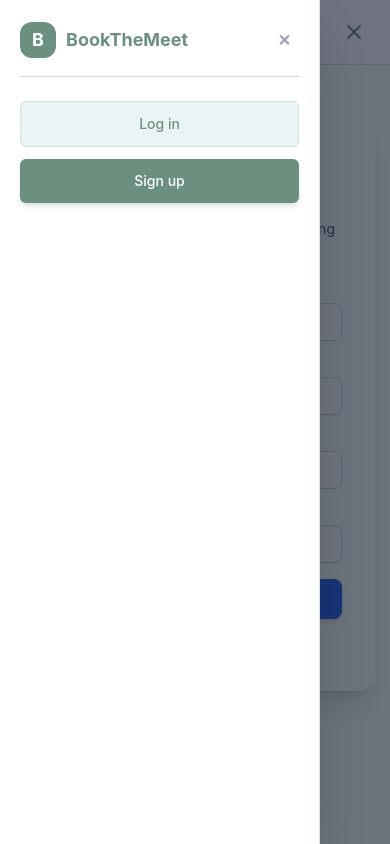
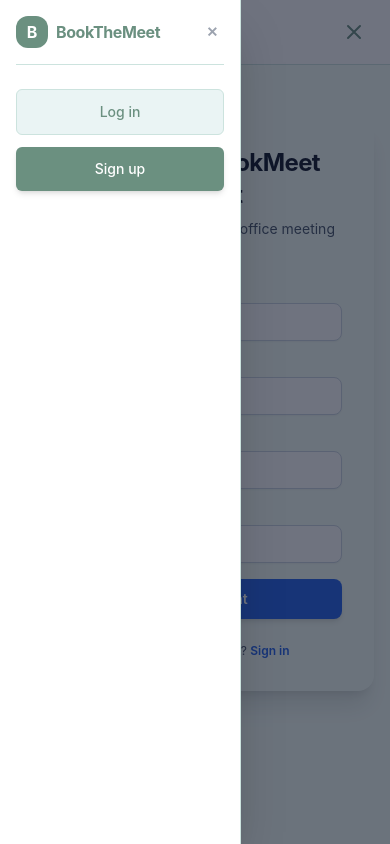
Before and after one commit to 16bitSega/book-the-meet, a Next.js app: page /register in a window 390 px wide. Both pictures are taken after a click on the button "Toggle Navigation Menu". Built offline with nearby package versions, Linux system fonts and the light colour scheme; no server answers.

Commit message:
feat(ui): update slot hover to target individual cells and implement Golden Ratio mobile side menu with tap-outside backdrop

```diff
--- a/src/components/Navbar.tsx
+++ b/src/components/Navbar.tsx
@@ -164,22 +164,26 @@
         </div>
       </div>
 
-      {/* Render Mobile Side Drawer via React Portal directly into document.body */}
+      {/* Render Golden Ratio Mobile Side Drawer via React Portal directly into document.body */}
       {isMobileMenuOpen && mounted && createPortal(
-        <div className="md:hidden fixed inset-0 z-[100] bg-slate-900/60 backdrop-blur-xs flex justify-start animate-in fade-in duration-200">
-          <div className="w-80 max-w-[85vw] bg-white h-[100dvh] shadow-2xl p-5 flex flex-col justify-between border-r border-[var(--color-frozen-water)] overflow-y-auto">
+        <div className="md:hidden fixed inset-0 z-[100] flex animate-in fade-in duration-200">
+          {/* Part A: Active Side Menu (Golden Ratio width: 61.8vw) */}
+          <div className="w-[61.8vw] max-w-xs bg-white h-[100dvh] shadow-2xl p-4 sm:p-5 flex flex-col justify-between border-r border-[var(--color-frozen-water)] overflow-y-auto relative z-10">
             <div className="space-y-6">
               {/* Header inside drawer */}
               <div className="flex justify-between items-center pb-4 border-b border-[var(--color-frozen-water)]">
-                <div className="flex items-center gap-2.5">
-                  <div className="w-9 h-9 rounded-xl bg-[var(--color-jungle-teal)] flex items-center justify-center text-white font-bold text-lg shadow-xs">
+                <div className="flex items-center gap-2 sm:gap-2.5">
+                  <div className="w-8 h-8 sm:w-9 sm:h-9 rounded-xl bg-[var(--color-jungle-teal)] flex items-center justify-center text-white font-bold text-base sm:text-lg shadow-xs">
                     B
                   </div>
-                  <span className="font-bold text-lg text-[var(--color-jungle-teal)]">BookTheMeet</span>
+                  <span className="font-bold text-base sm:text-lg text-[var(--color-jungle-teal)] tracking-tight">
+                    BookTheMeet
+                  </span>
                 </div>
                 <button
                   onClick={() => setIsMobileMenuOpen(false)}
-                  className="p-2 rounded-lg text-gray-400 hover:text-gray-600 font-bold text-base"
+                  className="p-1.5 rounded-lg text-gray-400 hover:text-gray-600 font-bold text-sm"
+                  title="Close menu"
                 >
                   ✕
                 </button>
@@ -192,13 +196,13 @@
                   <Link
                     href="/"
                     onClick={() => setIsMobileMenuOpen(false)}
-                    className={`flex items-center gap-3 px-4 py-3 rounded-xl font-bold text-sm transition-colors ${
+                    className={`flex items-center gap-3 px-3.5 py-3 rounded-xl font-bold text-xs sm:text-sm transition-colors ${
                       pathname === "/"
                         ? "bg-[var(--color-jungle-teal)] text-white shadow-xs"
                         : "text-gray-700 bg-[var(--color-azure-mist)]/50 hover:bg-[var(--color-azure-mist)]"
                     }`}
                   >
-                    <svg className="w-5 h-5" fill="none" stroke="currentColor" viewBox="0 0 24 24">
+                    <svg className="w-4 h-4 sm:w-5 sm:h-5" fill="none" stroke="currentColor" viewBox="0 0 24 24">
                       <path strokeLinecap="round" strokeLinejoin="round" strokeWidth="2" d="M8 7V3m8 4V3m-9 8h10M5 21h14a2 2 0 002-2V7a2 2 0 00-2-2H5a2 2 0 00-2 2v12a2 2 0 002 2z" />
                     </svg>
                     Schedule Grid
@@ -206,13 +210,13 @@
                   <Link
                     href="/my-bookings"
                     onClick={() => setIsMobileMenuOpen(false)}
-                    className={`flex items-center gap-3 px-4 py-3 rounded-xl font-bold text-sm transition-colors ${
+                    className={`flex items-center gap-3 px-3.5 py-3 rounded-xl font-bold text-xs sm:text-sm transition-colors ${
                       pathname === "/my-bookings"
                         ? "bg-[var(--color-jungle-teal)] text-white shadow-xs"
                         : "text-gray-700 bg-[var(--color-azure-mist)]/50 hover:bg-[var(--color-azure-mist)]"
                     }`}
                   >
-                    <svg className="w-5 h-5" fill="none" stroke="currentColor" viewBox="0 0 24 24">
+                    <svg className="w-4 h-4 sm:w-5 sm:h-5" fill="none" stroke="currentColor" viewBox="0 0 24 24">
                       <path strokeLinecap="round" strokeLinejoin="round" strokeWidth="2" d="M9 5H7a2 2 0 00-2 2v12a2 2 0 002 2h10a2 2 0 002-2V7a2 2 0 00-2-2h-2M9 5a2 2 0 002 2h2a2 2 0 002-2M9 5a2 2 0 002-2h2a2 2 0 002 2" />
                     </svg>
                     My Bookings
@@ -241,7 +245,7 @@
             {/* Mobile User Footer Info & Logout */}
             {user && (
               <div className="pt-4 border-t border-[var(--color-frozen-water)] space-y-3 mt-6">
-                <div className="bg-[var(--color-azure-mist)] p-3.5 rounded-xl border border-[var(--color-frozen-water)]">
+                <div className="bg-[var(--color-azure-mist)] p-3 rounded-xl border border-[var(--color-frozen-water)]">
                   <p className="text-xs font-bold text-gray-900">{user.name || user.email}</p>
                   <p className="text-[11px] text-gray-500 truncate">{user.email}</p>
                   {!user.isEmailVerified && (
@@ -262,6 +266,13 @@
               </div>
             )}
           </div>
+
+          {/* Part B: Outside Backdrop (Golden Ratio width: 38.2vw) - Tap outside to close, no cross icon */}
+          <div
+            onClick={() => setIsMobileMenuOpen(false)}
+            className="flex-1 bg-slate-900/60 backdrop-blur-xs cursor-pointer h-[100dvh]"
+            aria-label="Close menu backdrop"
+          />
         </div>,
         document.body
       )}
--- a/src/components/ScheduleGrid.tsx
+++ b/src/components/ScheduleGrid.tsx
@@ -342,7 +342,7 @@
             {timeSlots.map((minutes) => (
               <div
                 key={minutes}
-                className="grid grid-cols-[65px_repeat(7,1fr)] border-b border-gray-50 hover:bg-[var(--color-azure-mist)]/20 transition-colors group"
+                className="grid grid-cols-[65px_repeat(7,1fr)] border-b border-gray-50 hover:bg-[var(--color-azure-mist)]/25 transition-colors"
               >
                 {/* Time Label */}
                 <div className="p-2.5 text-xs font-medium text-gray-400 text-center border-r border-[var(--color-frozen-water)] bg-white sticky left-0 z-10 font-mono">
@@ -409,16 +409,18 @@
                       </div>
                     );
                   } else {
-                    // Empty available slot: Full cell Jungle Teal hover highlight without small center dots
+                    // Empty slot: ONLY show "+ Book" on the SPECIFIC cell being hovered over!
                     cellContent = (
                       <div
                         onClick={() => {
                           const utcIso = formatInTimeZone(slotStartKyiv, KYIV_TIMEZONE, "yyyy-MM-dd'T'HH:mm:ssXXX");
                           onSlotClick(utcIso, selectedRoomId);
                         }}
-                        className="h-full w-full rounded-lg text-xs font-semibold text-transparent group-hover:text-[var(--color-jungle-teal)] group-hover:bg-[var(--color-azure-mist)] border border-transparent group-hover:border-[var(--color-frozen-water)] transition-all flex items-center justify-center cursor-pointer shadow-2xs"
+                        className="h-full w-full rounded-lg text-xs font-semibold text-transparent hover:text-[var(--color-jungle-teal)] hover:bg-[var(--color-azure-mist)] border border-transparent hover:border-[var(--color-frozen-water)] transition-all flex items-center justify-center cursor-pointer shadow-2xs group/cell"
                       >
-                        + Book
+                        <span className="opacity-0 group-hover/cell:opacity-100 transition-opacity">
+                          + Book
+                        </span>
                       </div>
                     );
                   }
```
